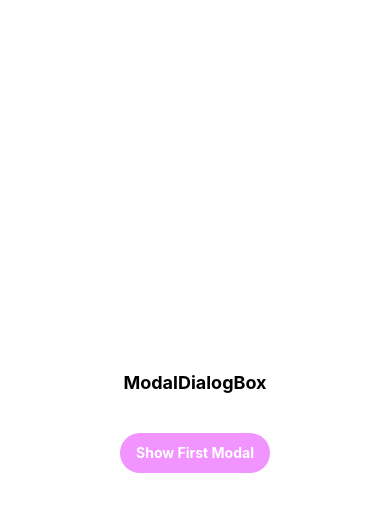
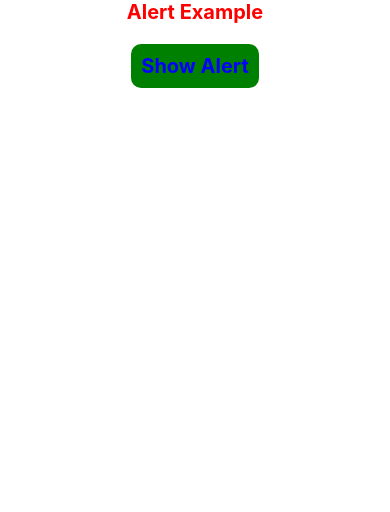
Before and after one commit to 2022BCD0052/learn-to-start-react-native-mobile-app, a React Native app: screen / in a window 390 px wide. Shown: the top 512 px of the page. Built offline with nearby package versions, Linux system fonts and the light colour scheme.

Commit message:
alert example

```diff
--- a/App.jsx
+++ b/App.jsx
@@ -16,10 +16,11 @@ import HideShowToggle from './src/components/HideShowToggle';
 import StatusBarExample from './src/components/StatusBarExample';
 import UseRefHook from './src/components/UseRefHook';
 import ModalDialogBox from './src/components/ModalDialogBox';
+import AlertExample from './src/component2/AlertExample';
 
 const App = () => {
   return (
-    <View style={{ flex: 1 }}>
+    <View style={{ backgroundColor :'white' }}>
       {/* <ScrollView contentContainerStyle={{ flexGrow: 1 }}>
         <Text style={{ fontSize: 30, textAlign: 'center', marginVertical: 10 }}>
           React Native Mobile App
@@ -40,7 +41,8 @@ const App = () => {
               {/* <HideShowToggle/> */}
               {/* <StatusBarExample/> */}
               {/* <UseRefHook/> */}
-              <ModalDialogBox/>
+              {/* <ModalDialogBox/> */}
+              <AlertExample/>
 
     </View>
   );
--- /dev/null
+++ b/src/component2/AlertExample.jsx
@@ -0,0 +1,62 @@
+import { View, Text, TouchableOpacity, Alert, StyleSheet } from 'react-native';
+import React from 'react';
+
+const AlertExample = () => {
+  const ShowAlert = () => {
+    Alert.alert(
+      'Alert Title',
+      'Alert Message',
+      [
+        {
+          text: 'Cancel',
+          onPress: () => console.log('Cancel Pressed'),
+        },
+        {
+          text: 'OK',
+          onPress: () => console.log('OK Pressed'),
+        },
+      ],
+      {
+        cancelable: false, // Prevent dismissing the alert by tapping outside
+      }
+    );
+  };
+
+  return (
+    <View style={styles.container}>
+      <Text style={styles.title}>Alert Example</Text>
+
+      <TouchableOpacity onPress={ShowAlert} style={styles.button}>
+        <Text style={styles.buttonText}>Show Alert</Text>
+      </TouchableOpacity>
+    </View>
+  );
+};
+
+export default AlertExample;
+
+const styles = StyleSheet.create({
+  container: {
+    // flex: 1,
+    justifyContent: 'center',
+    alignItems: 'center',
+    backgroundColor: '#fff',
+  },
+  title: {
+    fontSize: 20,
+    color: 'red',
+    fontWeight: 'bold',
+    marginBottom: 20,
+  },
+  button: {
+    backgroundColor: 'green',
+    padding: 10,
+    borderRadius: 10,
+  },
+  buttonText: {
+    fontSize: 20,
+    color: 'blue',
+    fontWeight: 'bold',
+    textAlign: 'center',
+  },
+});
```
